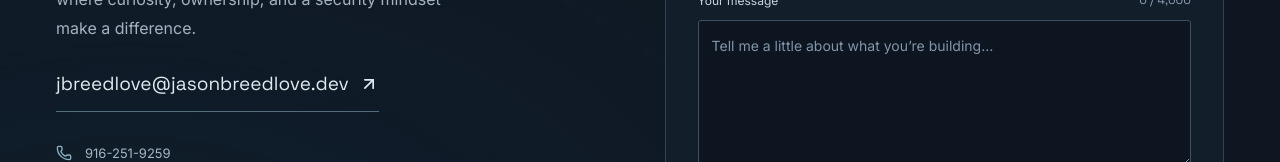
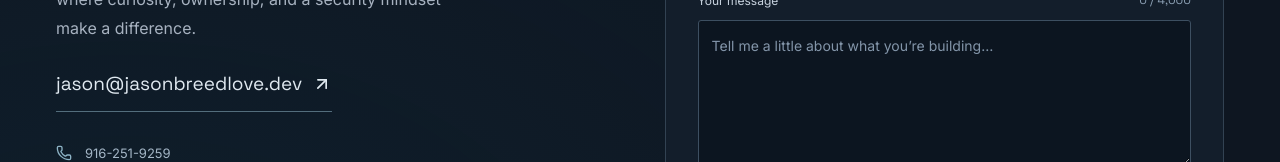
Before and after one commit to Breedlove-Jason/jason-breedlove-portfolio, a React (Vite) app: page / in a window 1280 px wide. Shown: the part 6334-6496 px from the top of the page. Built offline with nearby package versions, Linux system fonts and the light colour scheme.

Commit message:
Add MongoDB driver and update contact email

```diff
--- a/src/components/Contact.tsx
+++ b/src/components/Contact.tsx
@@ -124,9 +124,9 @@ export default function Contact() {
           </p>
           <a
             className="contact-email"
-            href="mailto:jbreedlove@jasonbreedlove.dev"
+            href="mailto:jason@jasonbreedlove.dev"
           >
-            jbreedlove@jasonbreedlove.dev{' '}
+            jason@jasonbreedlove.dev{' '}
             <ArrowUpRight size={20} aria-hidden="true" />
           </a>
           <div className="contact-facts">
```
Also changed, not shown: package.json (+8 -7 lines), 1 other file (tests, documents, lock files or other folders).
